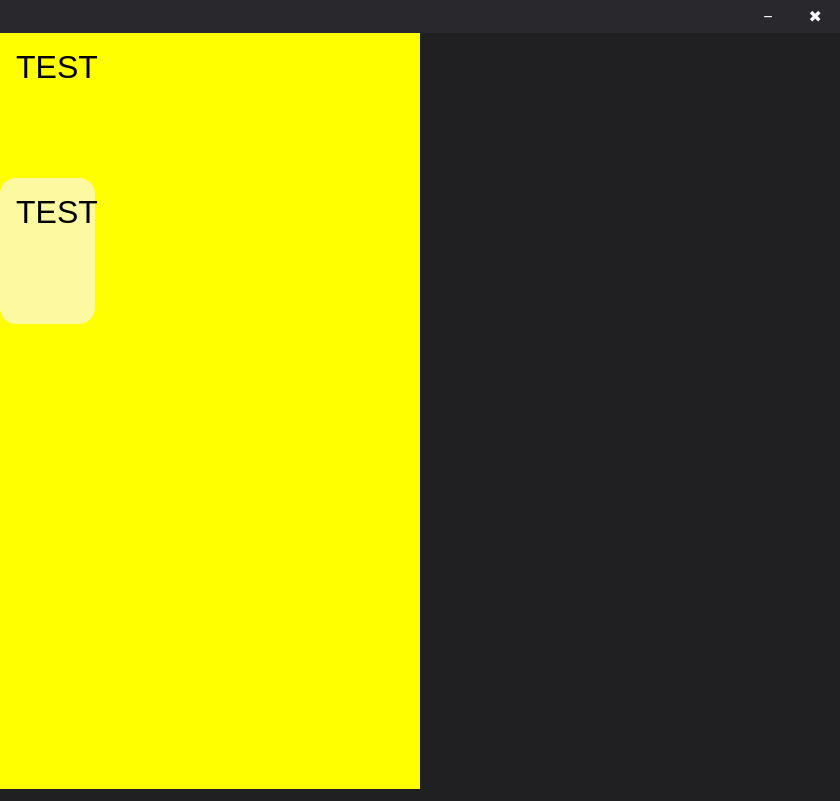
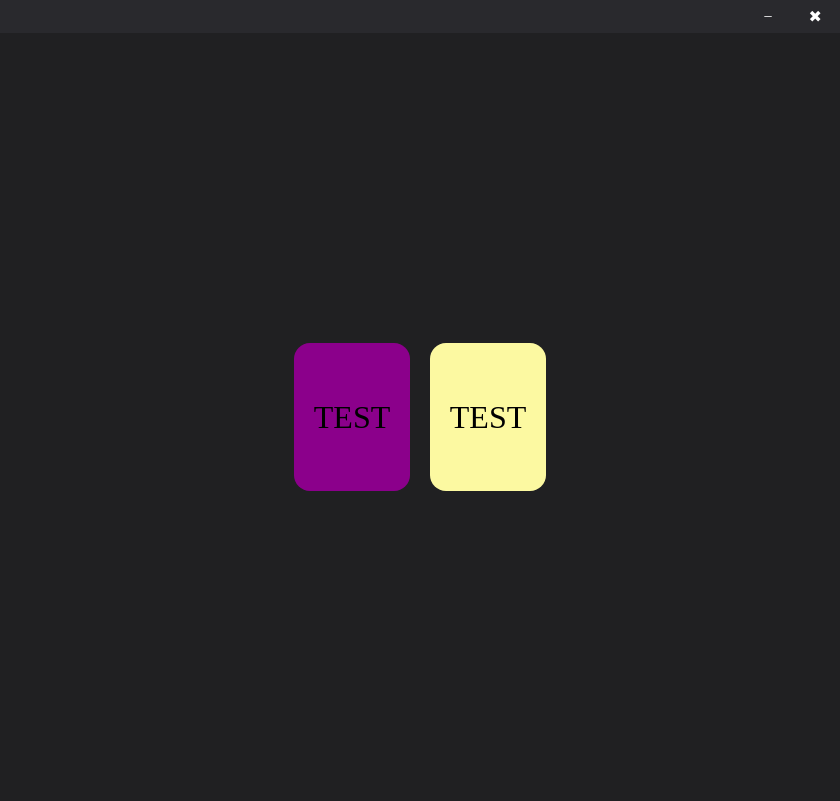
Before and after one commit to thomasperge/ToDo-App, an Electron app: page login.html in a window 840 px wide. Drawn offline with nearby package versions, Linux system fonts and the light colour scheme.

Commit message:
feat: first version of the 3d login page

```diff
--- a/login.html
+++ b/login.html
@@ -6,7 +6,6 @@
     <meta name="viewport" content="width=device-width, initial-scale=1.0">
     <link rel="stylesheet" href="./src/styles/login.css">
     <link rel="stylesheet" href="./src/styles/style.css">
-    <link rel="stylesheet" href="./src/styles/addTask.css">
     <link rel="stylesheet" href="https://cdnjs.cloudflare.com/ajax/libs/font-awesome/6.2.0/css/all.min.css" integrity="sha512-xh6O/CkQoPOWDdYTDqeRdPCVd1SpvCA9XXcUnZS2FmJNp1coAFzvtCN9BmamE+4aHK8yyUHUSCcJHgXloTyT2A==" crossorigin="anonymous" referrerpolicy="no-referrer" />
     <script type="text/javascript" src="http://ajax.googleapis.com/ajax/libs/jquery/1.8/jquery.min.js"></script>
     <title>ToDo - add</title>
@@ -25,19 +24,15 @@
 
     <!-- Content -->
     <div class="container-task-login">
-
       <div class="animation-mouse-area">
 
-        <div class="test">
           <div id="happy" class="icon">
-            TEST
+            <p>TEST</p>
           </div>
-
           <div id="ok" class="icon">
-            TEST
+            <p>TEST</p>
           </div>
       </div>
-
     </div>
 
     <!-- Script Image -->
@@ -46,13 +41,12 @@
         boxRollovers();
       });
 
-        function boxRollovers()
-        {
-          // $selector = $("li");
-          $selector = $(".test");
+      function boxRollovers() {
+        $selector = $(".animation-mouse-area");
         XAngle = 0;
         YAngle = 0;
-          Z = 50;
+        // == Width div when mous hover the window ==
+        Z = 10;
 
         $selector.on("mousemove",function(e){
           var $this = $(this);
@@ -60,8 +54,8 @@
           var YRel = e.pageY - $this.offset().top;
           var width = $this.width();
 
-            YAngle = -(0.5 - (XRel / width)) * 40;
-            XAngle = (0.5 - (YRel / width)) * 40;
+          YAngle = -(0.5 - (XRel / width)) * 30;
+          XAngle = (0.5 - (YRel / width)) * 30;
           updateView($this.children(".icon"));
         });
 
@@ -72,14 +66,12 @@
         });
       }
 
-        function updateView(oLayer)
-        {
+      function updateView(oLayer) {
         oLayer.css({"transform":"perspective(525px) translateZ(" + Z + "px) rotateX(" + XAngle + "deg) rotateY(" + YAngle + "deg)","transition":"none","-webkit-transition":"none"});
-          oLayer.find("strong").css({"transform":"perspective(525px) translateZ(" + Z + "px) rotateX(" + (XAngle / 0.66) + "deg) rotateY(" + (YAngle / 0.66) + "deg)","transition":"none","-webkit-transition":"none"});
+        oLayer.find("p").css({"transform":"perspective(525px) translateZ(" + Z + "px) rotateX(" + (XAngle / 0.66) + "deg) rotateY(" + (YAngle / 0.66) + "deg)","transition":"none","-webkit-transition":"none"});
       }
     </script>
 
 
-    </div>
 </body>
 </html>
--- a/src/styles/login.css
+++ b/src/styles/login.css
@@ -1,46 +1,47 @@
 body {
-    font-family: Arial;
-    text-align: center;
-    margin-top: 5%;
+    overflow-y: hidden;
 }
 
 /* == Area Container and Mouse Animation == */
 .container-task-login {
-    overflow: hidden;
+    display: flex;
+    justify-content: center;
+    align-items: center;
     width: auto;
-    margin: 0;
-    height: 94.5vh;
+    height: 96vh;
 }
 
 .animation-mouse-area {
-    display: grid;
-    width: 50%;
+    display: flex;
+    justify-content: center;
+    align-items: center;
+    width: 100%;
     height: 100%;
-    background-color: yellow;
 }
 
-li {
-    float: left;
-    list-style: none;
-    width: 100%;
-    height: 100%;
-    padding-right: 5%;
-    font-weight: bold;
-}
-
+/* == Animation CSS == */
 .icon {
-    width: 15%;
+    width: 10%;
     height: 15%;
     font-size: 200%;
     border-radius: 0.5em;
     padding:0.5em;
+    margin: 10px;
+    background-color: red;
 }
 
+/* == Animation ID == */
 #happy {
-    background: yellow;
+    display: flex;
+    justify-content: center;
+    align-items: center;
+    background:darkmagenta;
 }
 
 #ok {
+    display: flex;
+    justify-content: center;
+    align-items: center;
     background: #fcf9a1;
 }
 
```
Lines whose indentation alone changed are shown as unchanged.
